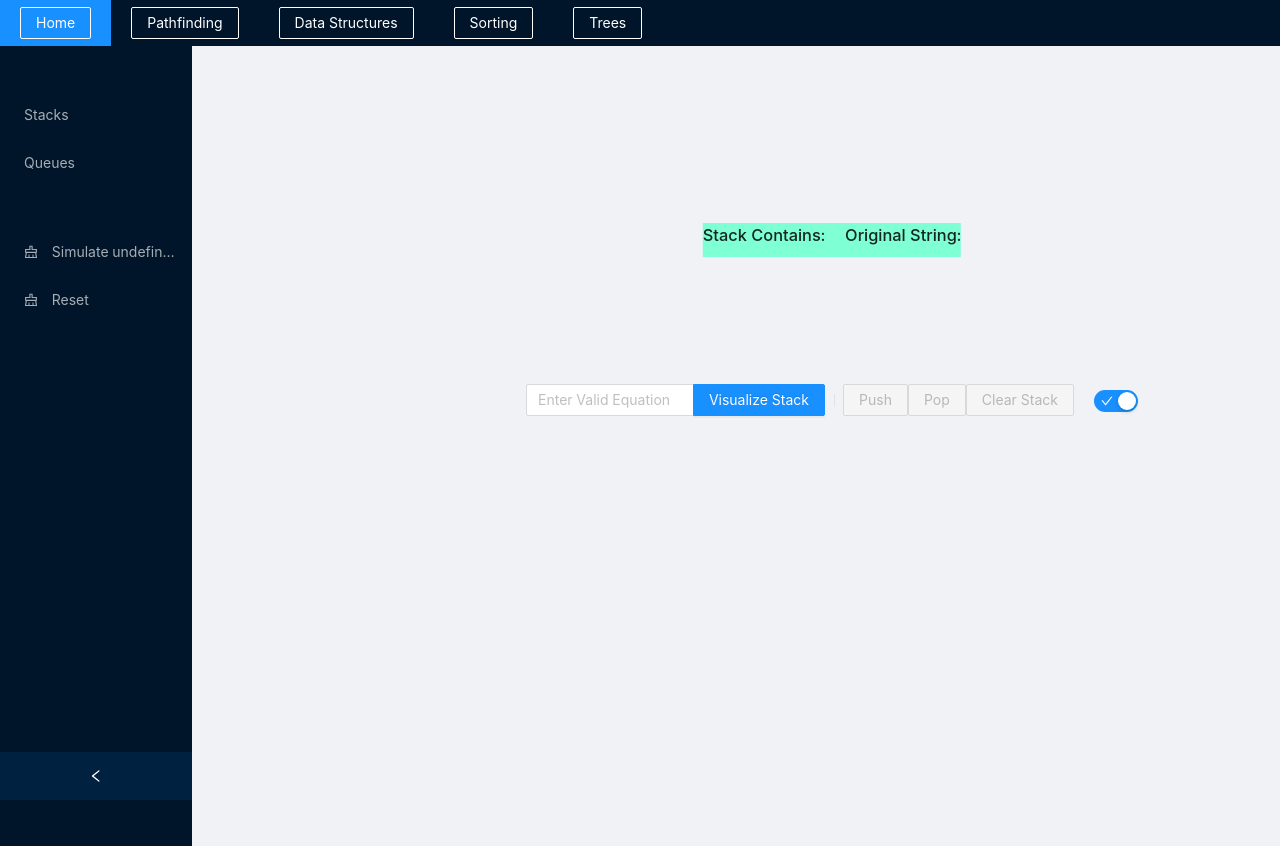
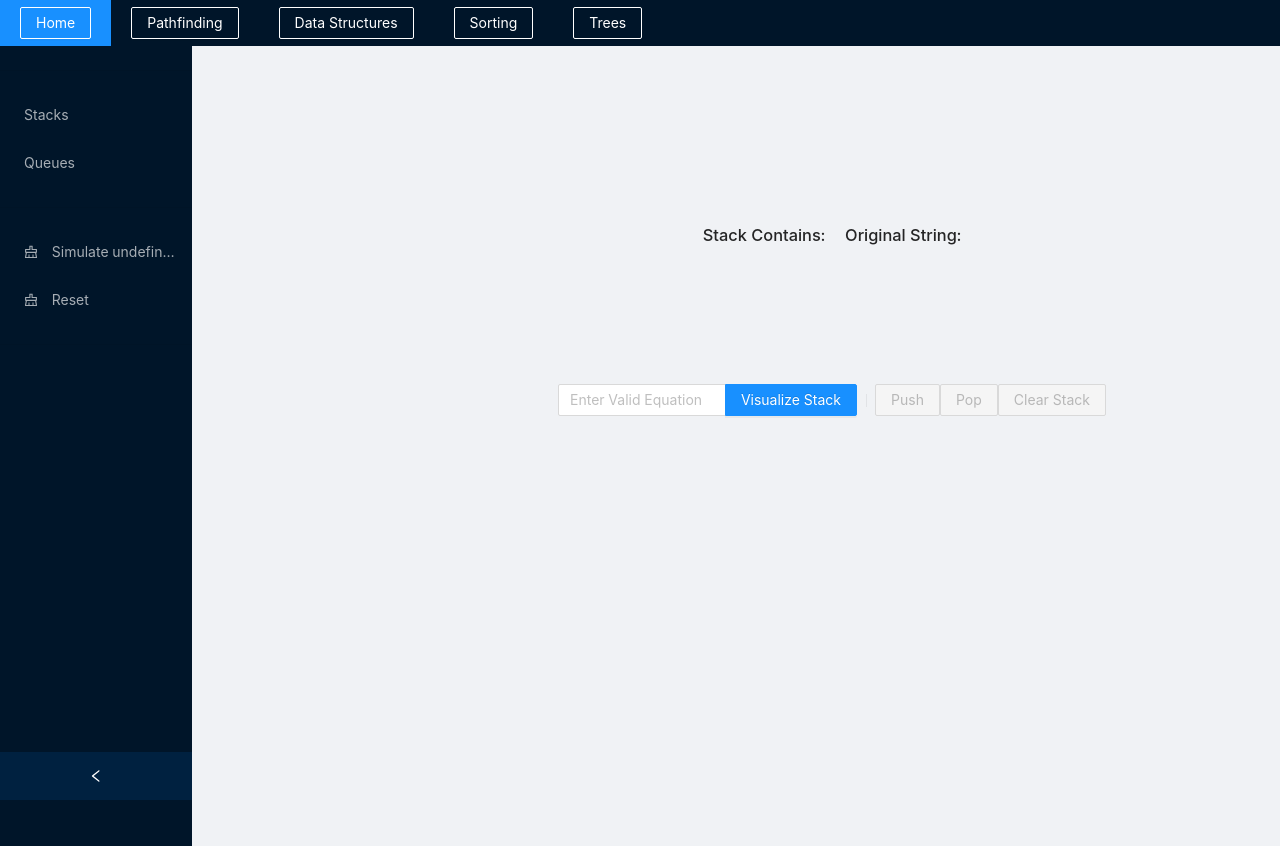
Before and after one commit to mitalletap/visualizers, a React (Create React App) app: page /data-structures in a window 1280 px wide. Built offline with nearby package versions, Linux system fonts and the light colour scheme.

Commit message:
Style Changes

```diff
--- a/src/DataStrucutres/DataStructures.css
+++ b/src/DataStrucutres/DataStructures.css
@@ -21,6 +21,5 @@
     top: 30%;
     left: 65%;
     transform: translate(-50%, -50%);
-    background-color: aquamarine;
     display: inline-flex;
 }
--- a/src/DataStrucutres/DataStructures.jsx
+++ b/src/DataStrucutres/DataStructures.jsx
@@ -133,7 +133,7 @@ class Pathfinding extends Component {
                                 <Button onClick={() => this.pushIndex( this.state.currentIndex )} disabled={(this.state.currentIndex === 0 ? true : false) || (this.state.active === false)}> Push </Button>
                                 <Button onClick={() => this.popIndex( this.state.currentIndex )} disabled={(this.state.currentIndex === value.length ? true : false) || (this.state.active === false)}> Pop </Button>
                                 <Button onClick={() => this.clearStack( )} disabled={this.state.arr.length === 0}> Clear Stack </Button>
-                                <Switch checkedChildren={<CheckOutlined />} unCheckedChildren={<CloseOutlined />} defaultChecked style={{ marginLeft: "20px"}}/>
+                                {/* <Switch checkedChildren={<CheckOutlined />} unCheckedChildren={<CloseOutlined />} defaultChecked style={{ marginLeft: "20px"}}/> */}
                             </div>
                         </Content>
                     </Layout>
```
